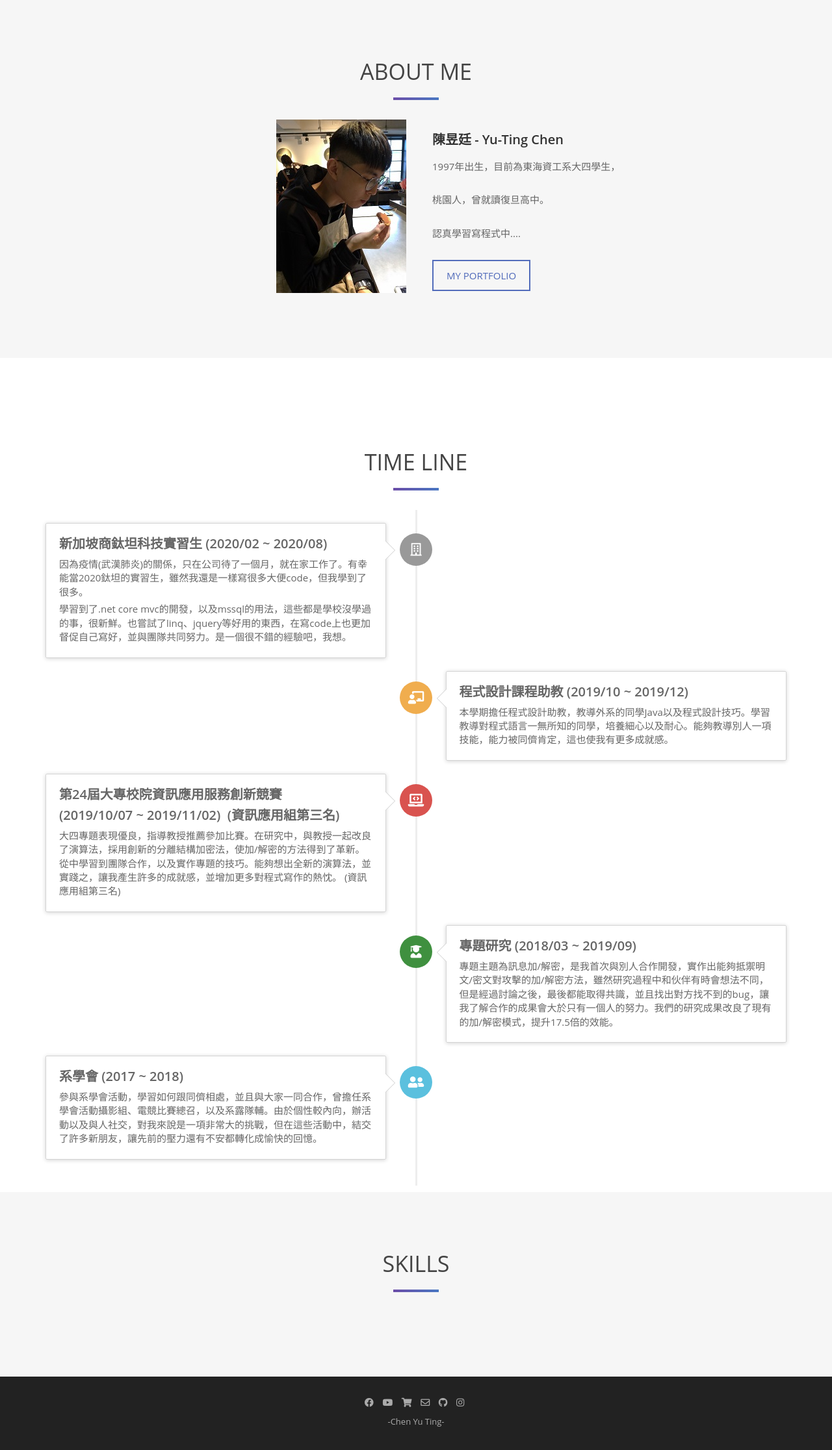
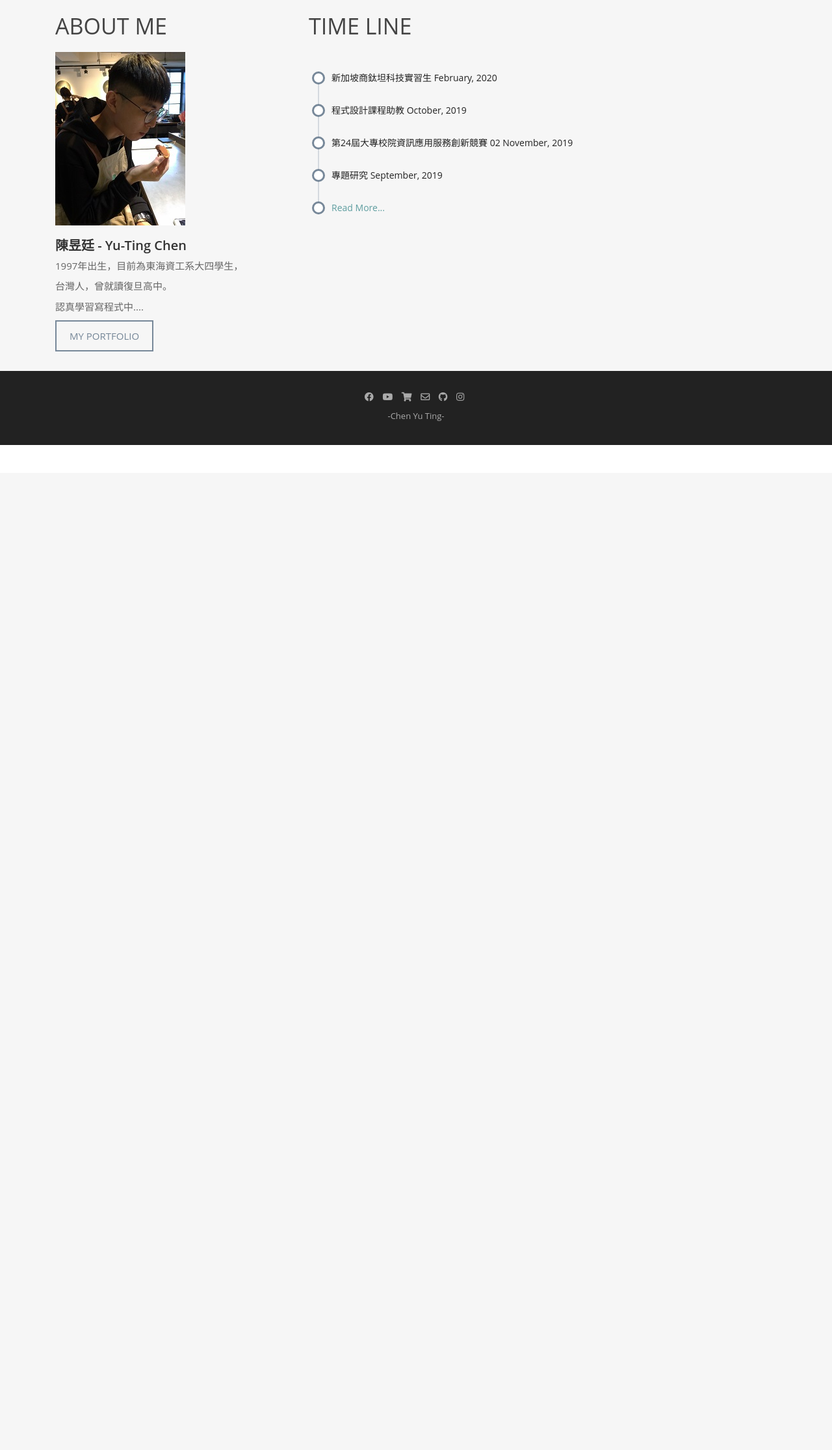
Before and after one commit to Chenyuting0916/My-First-Website, a PHP site: page / in a window 1280 px wide. Shown: the part 72-2304 px from the top of the page at 65% size. After the commit the page ends 757 px from the top, so only its background shows below. Run offline with PHP 8.4, Linux system fonts and the light colour scheme.

Commit message:
make timeline more pretty

```diff
--- a/css/style.css
+++ b/css/style.css
@@ -231,10 +231,10 @@ hr {
 }
 
 .btn-primary {
-    color: #526cbb;
+    color: #778899;
     background-color: transparent;
     padding: 12px 20px;
-    border: 2px solid #526cbb;
+    border: 2px solid #778899;
     border-radius: 0;
     text-transform: uppercase;
     font-size: 15px;
@@ -247,8 +247,10 @@ hr {
 .btn-primary:active,
 .btn-primary.active {
     color: #fff;
-    background-color: #526cbb;
-    border-color: #526cbb;
+    background-color: #778899;
+    border-color: #666666;
+    transition: 0.6s;
+    border-radius: 5px;
 }
 
 .btn-primary i.fa {
--- a/css/timeline.css
+++ b/css/timeline.css
@@ -15,32 +15,33 @@
     margin-left: -1.5px;
 }
 
-    .timeline > li {
+.timeline>li {
     margin-bottom: 20px;
     position: relative;
 }
 
-        .timeline > li:before,
-        .timeline > li:after {
+.timeline>li:before,
+.timeline>li:after {
     content: " ";
     display: table;
 }
 
-        .timeline > li:after {
+.timeline>li:after {
     clear: both;
 }
 
-        .timeline > li:before,
-        .timeline > li:after {
+.timeline>li:before,
+.timeline>li:after {
     content: " ";
     display: table;
 }
 
-        .timeline > li:after {
+.timeline>li:after {
     clear: both;
 }
 
-        .timeline > li > .timeline-panel {
+.timeline>li>.timeline-panel {
+    background-color: white;
     width: 46%;
     float: left;
     border: 1px solid #d4d4d4;
@@ -48,10 +49,10 @@
     padding: 20px;
     position: relative;
     -webkit-box-shadow: 0 1px 6px rgba(0, 0, 0, 0.175);
-            box-shadow: 0 1px 6px rgba(0, 0, 0, 0.175);
+    box-shadow: 0 1px 6px rgba(0, 0, 0, 0.5);
 }
 
-            .timeline > li > .timeline-panel:before {
+.timeline>li>.timeline-panel:before {
     position: absolute;
     top: 26px;
     right: -15px;
@@ -63,7 +64,7 @@
     content: " ";
 }
 
-            .timeline > li > .timeline-panel:after {
+.timeline>li>.timeline-panel:after {
     position: absolute;
     top: 27px;
     right: -14px;
@@ -75,7 +76,7 @@
     content: " ";
 }
 
-        .timeline > li > .timeline-badge {
+.timeline>li>.timeline-badge {
     color: #fff;
     width: 50px;
     height: 50px;
@@ -94,18 +95,18 @@
     border-bottom-left-radius: 50%;
 }
 
-        .timeline > li.timeline-inverted > .timeline-panel {
+.timeline>li.timeline-inverted>.timeline-panel {
     float: right;
 }
 
-            .timeline > li.timeline-inverted > .timeline-panel:before {
+.timeline>li.timeline-inverted>.timeline-panel:before {
     border-left-width: 0;
     border-right-width: 15px;
     left: -15px;
     right: auto;
 }
 
-            .timeline > li.timeline-inverted > .timeline-panel:after {
+.timeline>li.timeline-inverted>.timeline-panel:after {
     border-left-width: 0;
     border-right-width: 14px;
     left: -14px;
@@ -137,12 +138,12 @@
     color: inherit;
 }
 
-.timeline-body > p,
-.timeline-body > ul {
+.timeline-body>p,
+.timeline-body>ul {
     margin-bottom: 0;
 }
 
-    .timeline-body > p + p {
+.timeline-body>p+p {
     margin-top: 5px;
 }
 
@@ -150,34 +151,63 @@
     ul.timeline:before {
         left: 40px;
     }
-
-    ul.timeline > li > .timeline-panel {
+    ul.timeline>li>.timeline-panel {
         width: calc(100% - 90px);
         width: -moz-calc(100% - 90px);
         width: -webkit-calc(100% - 90px);
     }
-
-    ul.timeline > li > .timeline-badge {
+    ul.timeline>li>.timeline-badge {
         left: 15px;
         margin-left: 0;
         top: 16px;
     }
-
-    ul.timeline > li > .timeline-panel {
+    ul.timeline>li>.timeline-panel {
         float: right;
     }
-
-        ul.timeline > li > .timeline-panel:before {
+    ul.timeline>li>.timeline-panel:before {
         border-left-width: 0;
         border-right-width: 15px;
         left: -15px;
         right: auto;
     }
-
-        ul.timeline > li > .timeline-panel:after {
+    ul.timeline>li>.timeline-panel:after {
         border-left-width: 0;
         border-right-width: 14px;
         left: -14px;
         right: auto;
     }
 }
+
+ul.timeline2 {
+    list-style-type: none;
+    position: relative;
+}
+
+ul.timeline2:before {
+    content: ' ';
+    background: #d4d9df;
+    display: inline-block;
+    position: absolute;
+    left: 29px;
+    width: 2px;
+    height: 100%;
+    z-index: 400;
+}
+
+ul.timeline2>li {
+    margin: 30px;
+    padding-left: 20px;
+}
+
+ul.timeline2>li:before {
+    content: ' ';
+    background: white;
+    display: inline-block;
+    position: absolute;
+    border-radius: 50%;
+    border: 3px solid #778899;
+    left: 20px;
+    width: 20px;
+    height: 20px;
+    z-index: 400;
+}
--- a/index.html
+++ b/index.html
@@ -16,6 +16,7 @@
     <script type="text/javascript" src="js/jquery-3.4.1.min.js"></script>
     <script type="text/javascript" src="js/bootstrap.js"></script>
     <script type="text/javascript" src="js/bootstrap.min.js"></script>
+    <script type="text/javascript" src="js/time-line.js"></script>
 </head>
 
 <body>
@@ -40,31 +41,57 @@
         </nav>
     </div>
     <!-- about -->
-    <div id="about">
+    <div style="background-color:#f6f6f6">
         <div class="container">
-            <div class="text-center center">
+            <div class="row">
+                <div class="col-sm-4" style="padding: 30px;">
                     <h2>About Me</h2>
-                <hr>
-            </div>
-            <div class="row">
-                <div class="col-xs-12 col-md-6"> <img src="img/about.jpg" class="img-responsive" alt=""> </div>
-                <div class="col-xs-12 col-md-6">
-                    <div class="about-text">
+                    <div class="col-sm"> <img src="img/about.jpg" class="img-responsive" alt=""> </div>
+                    <div class="col-sm">
+                        <div class="">
                             <h3>陳昱廷 - Yu-Ting Chen</h3>
                             <p>1997年出生，目前為東海資工系大四學生，</p>
-                        <p>桃園人，曾就讀復旦高中。</p>
+                            <p>台灣人，曾就讀復旦高中。</p>
                             <p>認真學習寫程式中....</p>
                             <a href="Portfolio.html" class="btn btn-primary btn-lg page-scroll">My Portfolio</a>
                         </div>
                     </div>
                 </div>
+                <!-- simple timeline -->
+                <div class="col-sm-6" style="padding: 30px;">
+                    <h2>Time Line</h2>
+                    <div class="row">
+                        <ul class="timeline2">
+                            <li>
+                                <a href="#">新加坡商鈦坦科技實習生</a>
+                                <a href="#" class="float-right">February, 2020</a>
+                            </li>
+                            <li>
+                                <a href="#">程式設計課程助教</a>
+                                <a href="#" class="float-right">October, 2019</a>
+                            </li>
+                            <li>
+                                <a href="#">第24屆大專校院資訊應用服務創新競賽</a>
+                                <a href="#" class="float-right">02 November, 2019</a>
+                            </li>
+                            <li>
+                                <a href="#">專題研究</a>
+                                <a href="#" class="float-right">September, 2019</a>
+                            </li>
+                            <li>
+                                <a id="showTimeLine" href="#timelineDetail" style="color:cadetblue;">Read More...</a>
+                            </li>
+                        </ul>
                     </div>
                 </div>
-    <!-- time-line -->
-    <div class="container" style="margin-top: 150px;">
-        <div class="text-center center">
-            <h2>Time Line</h2>
-            <hr>
+            </div>
+        </div>
+    </div>
+    <!-- time-line detail-->
+    <div style="background-color:	#666666;">
+        <div id="timelineDetail" class="container hide">
+            <div class="text-center center" style="padding:30px;margin-top: 30px;">
+                <h2 style="color:white;">Time Line</h2>
             </div>
             <ul class="timeline">
                 <li>
@@ -133,14 +160,10 @@
                         </div>
                     </div>
                 </li>
-    </div>
-    <!-- skills -->
-    <div id="about">
-        <div class="container">
-            <div class="text-center center">
-                <h2>Skills</h2>
-                <hr>
-            </div>
+                <li>
+                    <div id="closeDetailTimeline" class="timeline-badge" style="cursor: pointer;"><i class="fas fa-angle-double-up"></i></div>
+                </li>
+            </ul>
         </div>
     </div>
     <!-- footer -->
--- /dev/null
+++ b/js/time-line.js
@@ -0,0 +1,11 @@
+$(document).ready(function() {
+    $('#showTimeLine').click(function() {
+        $('#timelineDetail').removeClass('hide');
+    });
+    $('#closeDetailTimeline').click(function() {
+        $('#timelineDetail').addClass('hide');
+    });
+
+
+
+});
```
Lines whose indentation alone changed are shown as unchanged.
